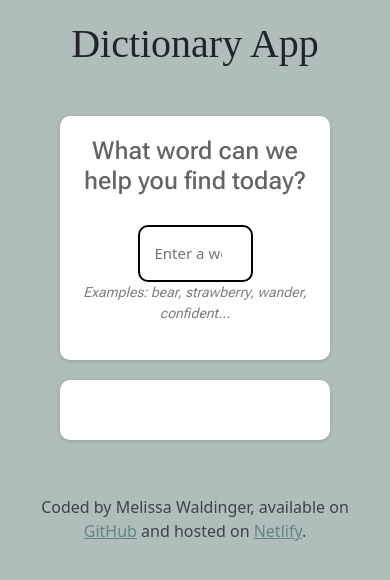
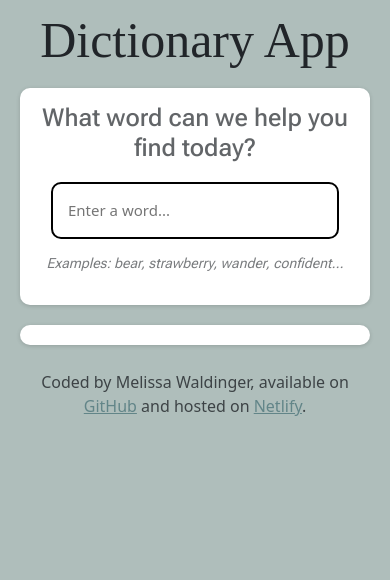
Before and after one commit to melisssawal/React-Dictionary-App-Waldinger, a React (Vite) app: page / in a window 390 px wide. Shown: the top 580 px of the page. Built offline with nearby package versions, Linux system fonts and the light colour scheme; a web font is replaced by a local one.

Commit message:
Minor adjustments and adding responsiveness with media queries

```diff
--- a/src/App.css
+++ b/src/App.css
@@ -28,3 +28,17 @@ a {
 a:visited {
     color: rgb(151, 150, 150);
 }
+
+/*Media Queries*/
+
+@media (max-width: 1000px) {
+    .container {
+
+            padding: 10px;
+        }
+
+        h1 {
+            font-size: 50px;
+        }
+
+}
--- a/src/PhotoDisplay.jsx
+++ b/src/PhotoDisplay.jsx
@@ -11,7 +11,7 @@ function PhotoDisplay(props) {
                 <div className="row">
                     {props.photos.map(function (photos, index) {
                     return (
-                        <div className="col-4" key={index}>
+                        <div className="col-sm-4" key={index}>
                         <a href={photos.url} target="_blank">
                         <img src={photos.src.landscape} alt={photos.alt} className="img-fluid"  />
                         </a>
--- a/src/main.jsx
+++ b/src/main.jsx
@@ -4,10 +4,6 @@ import 'bootstrap/dist/css/bootstrap.min.css';
 import './index.css';
 import App from './App.jsx';
 
-
-
-
-
 createRoot(document.getElementById('root')).render(
   <StrictMode>
     <App />
--- a/src/searchEngine.css
+++ b/src/searchEngine.css
@@ -66,25 +66,25 @@ hr {
 /*Meanings.jsx*/
 
 .Meanings {
-    padding: 10px !important;
+    padding: 10px;
 }
 
 .partsOfSpeech {
-    font-family: "Roboto Flex", sans-serif !important;
-    font-size: 18px !important;
+    font-family: "Roboto Flex", sans-serif;
+    font-size: 18px;
 
 }
 
 .definition {
-    font-size: 17px !important;
-    margin: 8px 0px !important;
-    font-family: "Roboto Flex", sans-serif !important;
+    font-size: 17px;
+    margin: 8px 0px;
+    font-family: "Roboto Flex", sans-serif;
 }
 
 .example {
-    font-style: italic !important;
+    font-style: italic;
     opacity: 80%;
-    margin-left: 10px !important;
+    margin-left: 10px;
 }
 
 /*Synonyms.jsx*/
@@ -97,8 +97,6 @@ hr {
     display: inline-block;
     padding-right: 10px;
     line-height: 1.5;
-
-
 }
 
 /*PhotoDisplay.jsx*/
@@ -116,3 +114,42 @@ hr {
     margin-bottom: 8px;
 
 }
+
+/*Media Queries*/
+
+@media (max-width: 1000px) {
+
+    .dictionary {
+            padding: 10px;
+        }
+
+    .search-form {
+        padding: 15px;
+    }
+
+    .searchBar {
+        margin-top: 20px;
+        margin-bottom: 14px;
+        padding: 15px;
+        font-size: 15px;
+        width: 90%;
+    }
+
+        .container-for-results {
+            text-align: center;
+            padding: 10px;
+        }
+
+        .SearchResults {
+            margin-left: 0px;
+        }
+
+        .definition {
+            font-size: 20px;
+        }
+
+                .photo-display-container {
+                    padding: 15px;
+                }
+
+}
```
